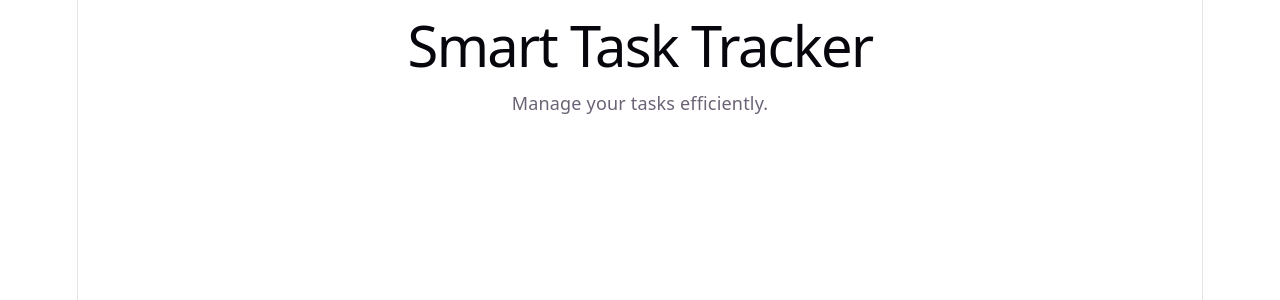
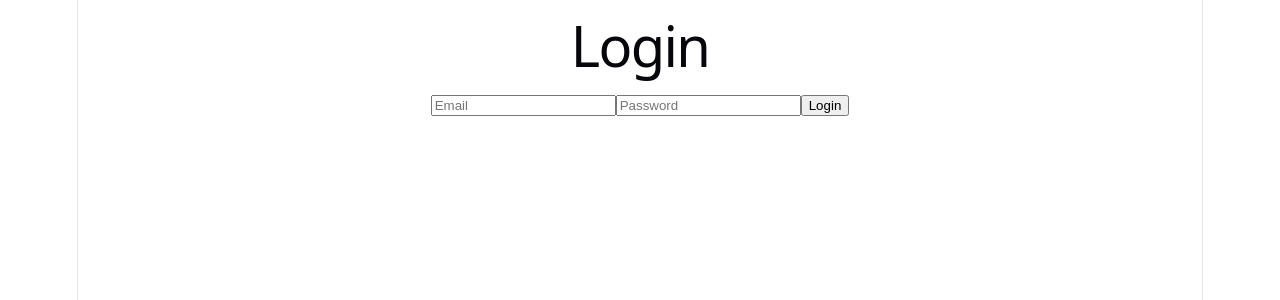
Before and after one commit to devshanuuu/task-tracker, a React app in the folder frontend/: page / in a window 1280 px wide. Shown: the top 300 px of the page. Built offline with nearby package versions, Linux system fonts and the light colour scheme; the HTML template or start-up script is replaced by a standard one.

Commit message:
Set up React login and Axios API client

```diff
--- a/frontend/package.json
+++ b/frontend/package.json
@@ -10,6 +10,7 @@
     "preview": "vite preview"
   },
   "dependencies": {
+    "axios": "^1.20.0",
     "react": "^19.2.8",
     "react-dom": "^19.2.8"
   },
--- a/frontend/src/App.jsx
+++ b/frontend/src/App.jsx
@@ -1,9 +1,8 @@
+import Login from './components/Login'
+
 function App() {
   return (
-    <div>
-      <h1>Smart Task Tracker</h1>
-      <p>Manage your tasks efficiently.</p>
-    </div>
+    <Login />
   )
 }
 
--- /dev/null
+++ b/frontend/src/api/axios.js
@@ -0,0 +1,5 @@
+import axios from 'axios'
+
+const api = axios.create({baseURL: 'http://127.0.0.1:8000/api',})
+
+export default api
--- /dev/null
+++ b/frontend/src/components/Login.jsx
@@ -0,0 +1,34 @@
+import {useState} from 'react'
+import axios from 'axios'
+
+function Login() {
+    const[email,setEmail] = useState('');
+    const[password, setPassword] = useState('');
+
+    const handleSubmit = async(e) => {
+      e.preventDefault(); // Prevent the default form submission behavior
+
+      try {
+        const response = await axios.post('http://localhost:8000/api/login', {email: email, password: password,})
+         console.log(response.data)
+         localStorage.setItem('token', response.data.token) // Store the token in local storage
+      } catch(error) {
+        console.log(error);
+      }
+    }
+
+    return (
+        <div>
+            <h1>Login</h1>
+            <form onSubmit = {handleSubmit}>
+              <input type = "email" placeholder = "Email" value = {email} onChange = {(e) => setEmail(e.target.value)}/>
+              <input type = "password" placeholder = "Password" value = {password} onChange ={(e) => setPassword(e.target.value)}/>
+              <button type = "submit">
+                Login
+              </button>
+            </form>
+        </div>
+    )
+}
+
+export default Login
```
Also changed, not shown: 2 other files (tests, documents, lock files or other folders).
